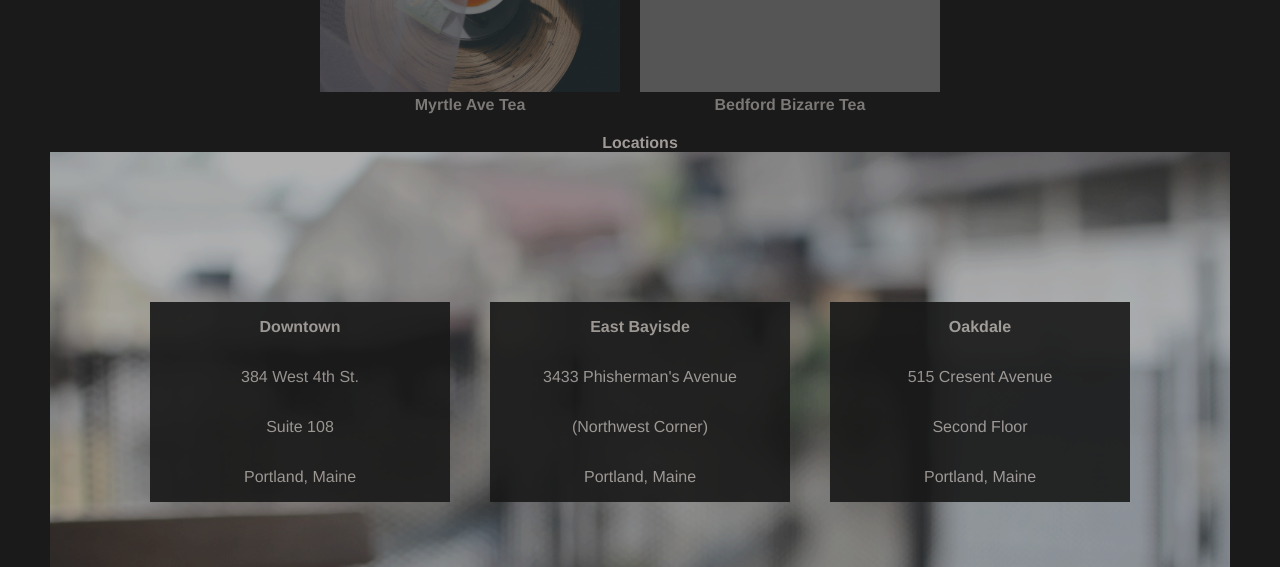
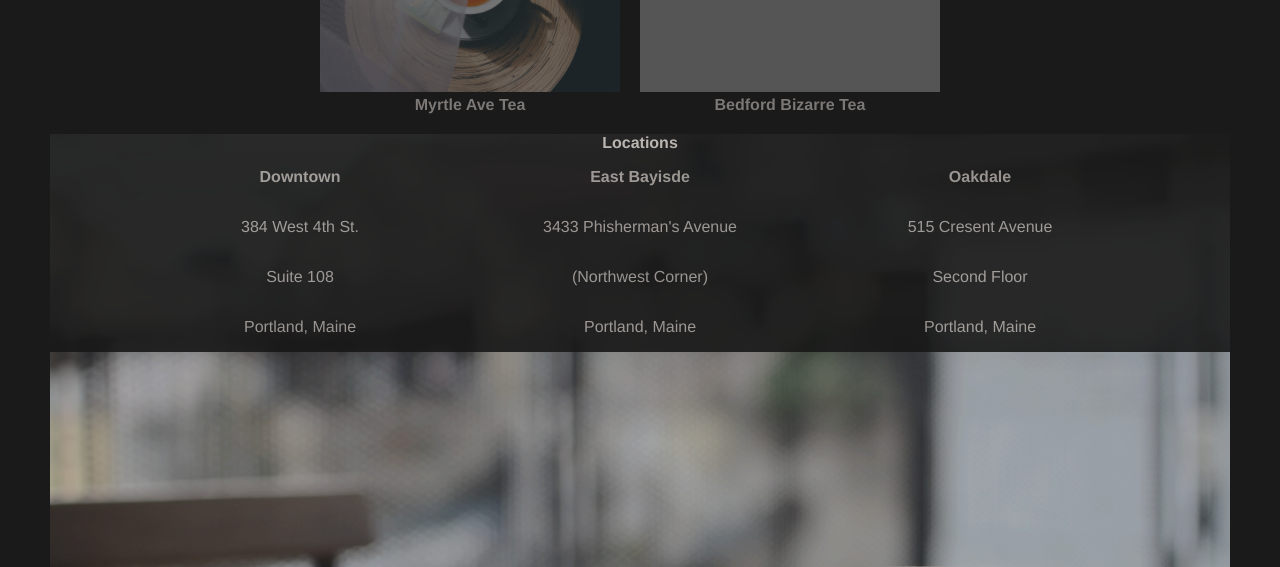
Before and after one commit to tylerhyndman484/Code-main, a plain HTML site: page index.html in a window 1280 px wide. Shown: the part 1340-1907 px from the top of the page. Drawn offline with Linux system fonts and the light colour scheme; grey boxes are pictures that could not be loaded.

Commit message:
"fixed locations layout for header"

```diff
--- a/index.html
+++ b/index.html
@@ -79,10 +79,7 @@
                     </section>
 
                     <section class="locationLayout">
-                      <div>
-                        <h4 id="box heading">Locations</h4>
-                      </div>
-
+                      <h4 id="boxHeading">Locations</h4>
                       <div class="locations">
                         <div class="boxes">
                           <h4>Downtown</h4>
--- a/style.css
+++ b/style.css
@@ -96,9 +96,7 @@ nav {
     position: relative;
 }
 
-
-
-.locations {
+.locationLayout {
     background-image: url("./photos/img-locations-background.jpg");
     background-repeat: no-repeat;
     background-size: cover;
@@ -106,13 +104,19 @@ nav {
     margin-right: 50px;
     overflow: hidden;
     min-height: 500px;
+}
+
+.locations {
     display: flex;
     justify-content: center;
     gap: 40px;
     align-content: center;
     flex-wrap: wrap;
     line-height: 50px;
+    justify-self: auto;
+    align-self: auto;
 }
+
 
 .boxes {
     min-width: 300px;
```
